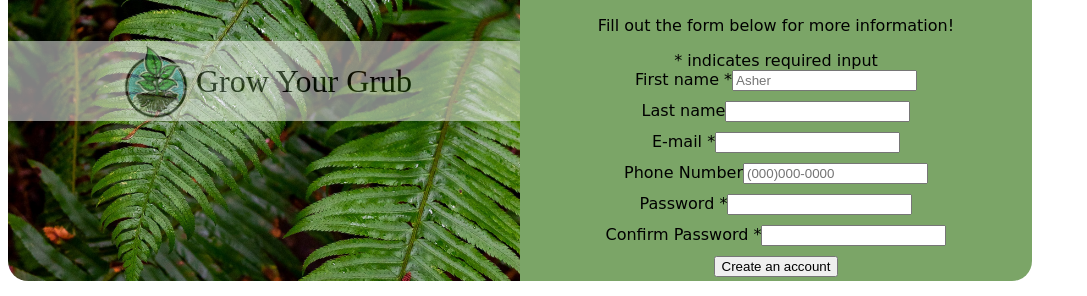
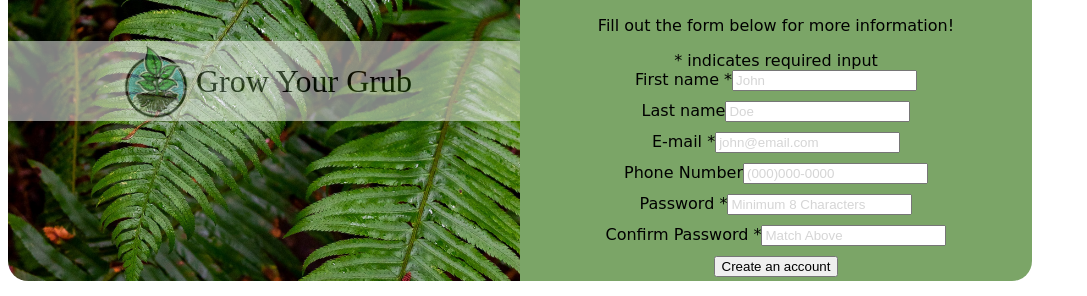
Before and after one commit to williealldredge/signUp, a plain HTML site: page index.html in a window 1280 px wide. Shown: the part 127-423 px from the top of the page, without its empty margins (0-1087 px from the left). Drawn offline with Linux system fonts and the light colour scheme.

Commit message:
add placeholder and validation

```diff
--- a/index.html
+++ b/index.html
@@ -25,17 +25,17 @@
 
                     <div class="input">
                         <label for="first">First name *</label>
-                        <input type="text" name="firstName" id="first_name" placeholder="Asher" required>
+                        <input type="text" name="firstName" id="first_name" placeholder="John" required>
                     </div>
 
                     <div class="input">
                         <label for="last">Last name </label>
-                        <input type="text" name="lastName" id="last_name">
+                        <input type="text" name="lastName" id="last_name" placeholder="Doe">
                     </div>
 
                     <div class="input">
                         <label for="email">E-mail *</label>
-                        <input type="email" name="email" id="email" required>
+                        <input type="email" name="email" id="email" pattern=".+@example\.com" placeholder="john@email.com" required>
                     </div>
 
                     <div class="input">
@@ -45,12 +45,12 @@
 
                     <div class="input">
                         <label for="password">Password *</label>
-                        <input type="password" name="password" id="password" required>
+                        <input type="password" name="password" id="password" placeholder="Minimum 8 Characters" required>
                     </div>
 
                     <div class="input">
                         <label for="password-confirm">Confirm Password *</label>
-                        <input type="password" name="password-confirm" id="password-confirm" required>
+                        <input type="password" name="password-confirm" id="password-confirm" placeholder="Match Above" required>
                     </div>
                     <button type="submit">Create an account</button>
                 </div>
--- a/style.css
+++ b/style.css
@@ -72,10 +72,16 @@ input:focus {
     border-radius: 1px;
 }
 
-input[type="password"]:focus:invalid {
+input[type="password"]:focus:invalid,
+input[type="email"]:focus:invalid {
     border-color: red;
 }
 
-input[type="password"]:focus:valid {
+input[type="password"]:focus:valid,
+input[type="email"]:focus:valid {
     border-color: green;
 }
+
+::placeholder {
+    opacity: 30%;
+}
```
